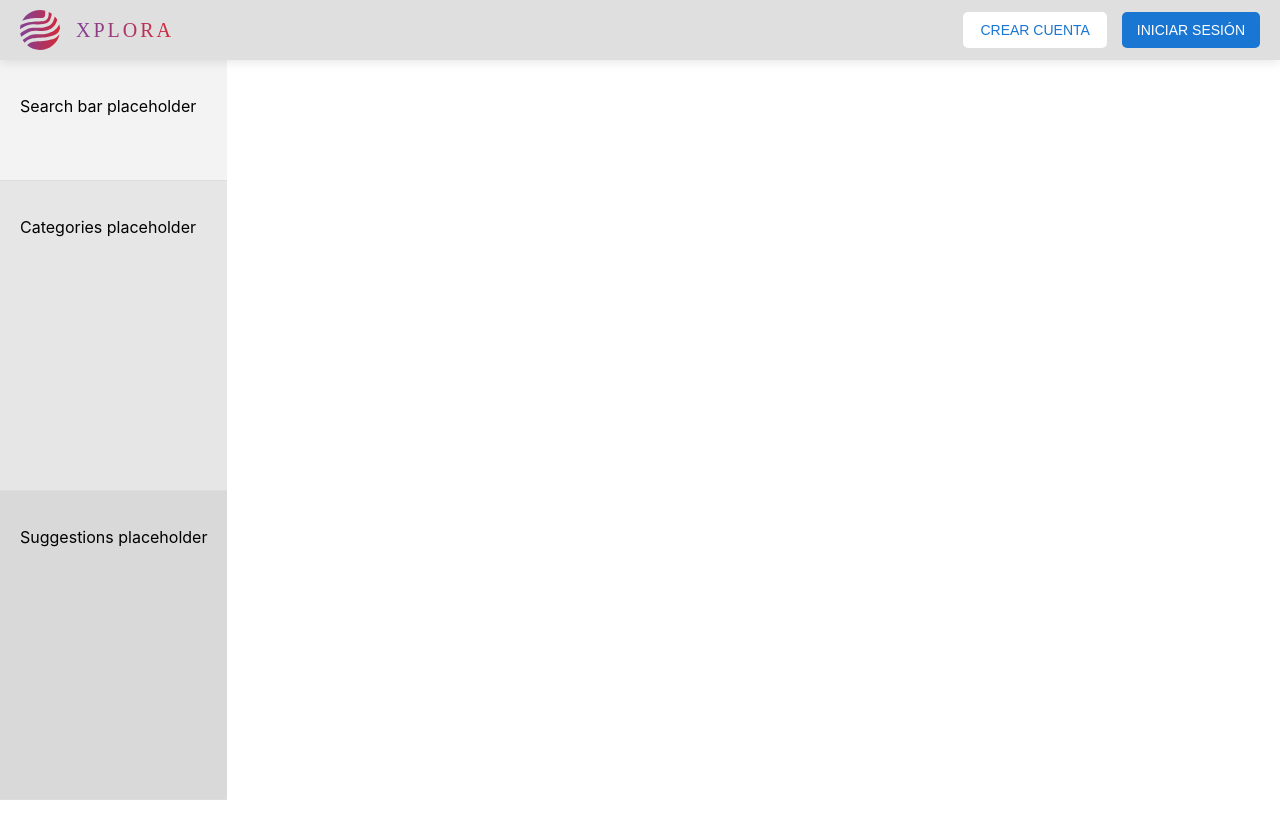
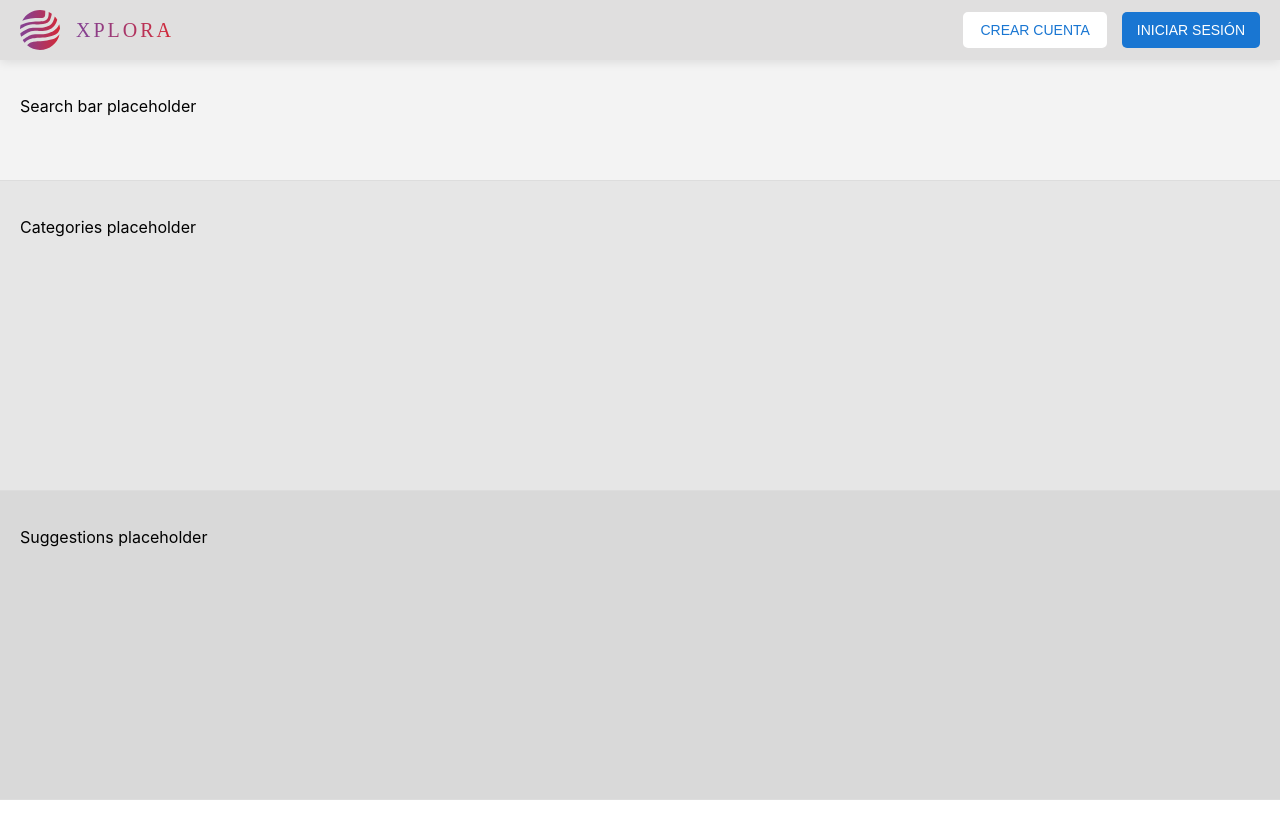
Before and after one commit to crisfelipe22/Xplora, a React (Vite) app in the folder frontend/: page / in a window 1280 px wide. Shown: the top 838 px of the page. Before the commit the page ends 800 px from the top, so only its background shows below. Built offline with nearby package versions, Linux system fonts and the light colour scheme; a web font is replaced by a local one.

Commit message:
feat: Añadir estilo básico para el cuerpo de la página
+ Se añadió una regla CSS para el cuerpo ('body') que elimina márgenes, ajusta el display a bloque, establece 'place-items' como 'unset', y define un ancho mínimo de 320px sin limitar la altura.

```diff
--- a/frontend/src/pages/Home.css
+++ b/frontend/src/pages/Home.css
@@ -1,3 +1,11 @@
+body {
+  margin: 0;
+  display: block;
+  place-items: unset;
+  min-width: 320px;
+  min-height: none;
+}
+
 .home-container {
   margin-top: 60px;
   display: flex;
```
